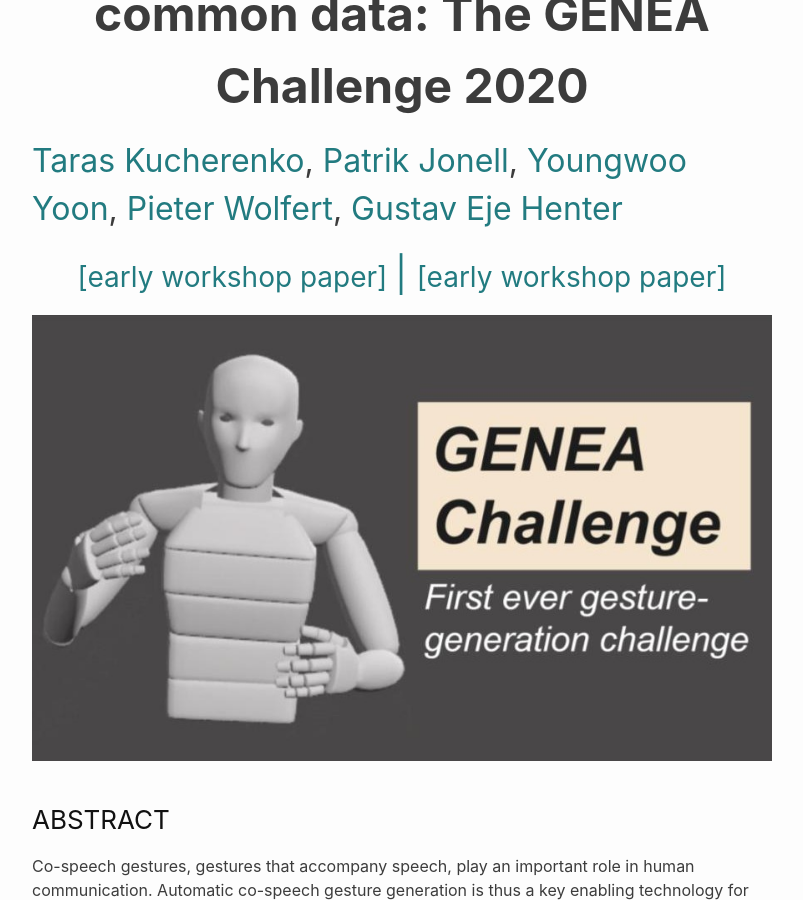
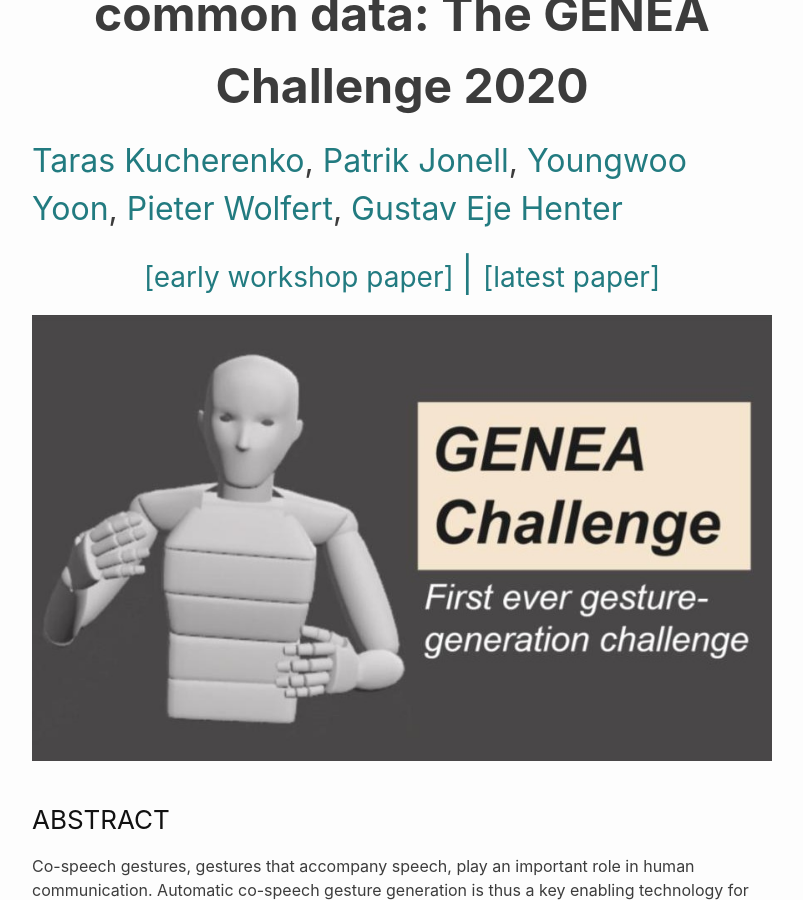
Before and after one commit to Svito-zar/Svito-zar.github.io, a Jekyll site: the page built from _posts/2021-07-26-GENEA_challenge.md, in a window 1280 px wide and 900 px high, scrolled down 330 px. Shown: the whole window, without its empty margins (238-1041 px from the left). Built offline with Jekyll 4.4.1, drawn with Linux system fonts in a browser that asks for light colours.

Commit message:
Small fixes

```diff
--- a/_posts/2021-07-26-GENEA_challenge.md
+++ b/_posts/2021-07-26-GENEA_challenge.md
@@ -13,7 +13,7 @@ permalink: /GENEAchallenge2021/
 <p align="center">
  <a href="https://zenodo.org/record/4094697#.YP69xTqxU5k" style="font-size: 28px; text-decoration: none">[early workshop paper]  </a>
  <a style="font-size: 35px; text-decoration: none"> |   </a>
- <a href="https://dl.acm.org/doi/pdf/10.1145/3397481.3450692" style="font-size: 28px; text-decoration: none">[early workshop paper]   </a>
+ <a href="https://dl.acm.org/doi/pdf/10.1145/3397481.3450692" style="font-size: 28px; text-decoration: none">[latest paper]   </a>
 </p>
 
 <div style="text-align:center"><img src="../assets/2021_GENEA.jpg" alt="GENEA figure" align="middle"></div>
@@ -21,9 +21,7 @@ permalink: /GENEAchallenge2021/
 &nbsp;
 
 ### ABSTRACT
-Co-speech gestures, gestures that accompany speech, play an important role in human communication. Automatic co-speech gesture generation is thus a key enabling technology for embodied conversational agents (ECAs). The field of gesture generation is not moving forward as fast as it could, because there is no benchmarking culture in the field and those who do compare with the previous work usually do not do it consistently: everyone evaluates systems in their own way.
-Benchmarking has accelerated development in several other fields, such as speech synthesis and machine learning and should also speed up progress in gesture generation. We felt like somebody needed to do it. And hence we run the world’s first Gesture Generation Challenge!
-This work reports on the purpose, design, results, and implications of our challenge.
+Co-speech gestures, gestures that accompany speech, play an important role in human communication. Automatic co-speech gesture generation is thus a key enabling technology for embodied conversational agents (ECAs). The field of gesture generation is not moving forward as fast as it could, because there is no benchmarking culture in the field and those who do compare with the previous work usually do not do it consistently: everyone evaluates systems in their own way. Benchmarking has accelerated development in several other fields, such as speech synthesis and machine learning and should also speed up progress in gesture generation. We felt like somebody needed to do it. And hence we run the world’s first Gesture Generation Challenge! This work reports on the purpose, design, results, and implications of our challenge.
 
 
 &nbsp;
```
